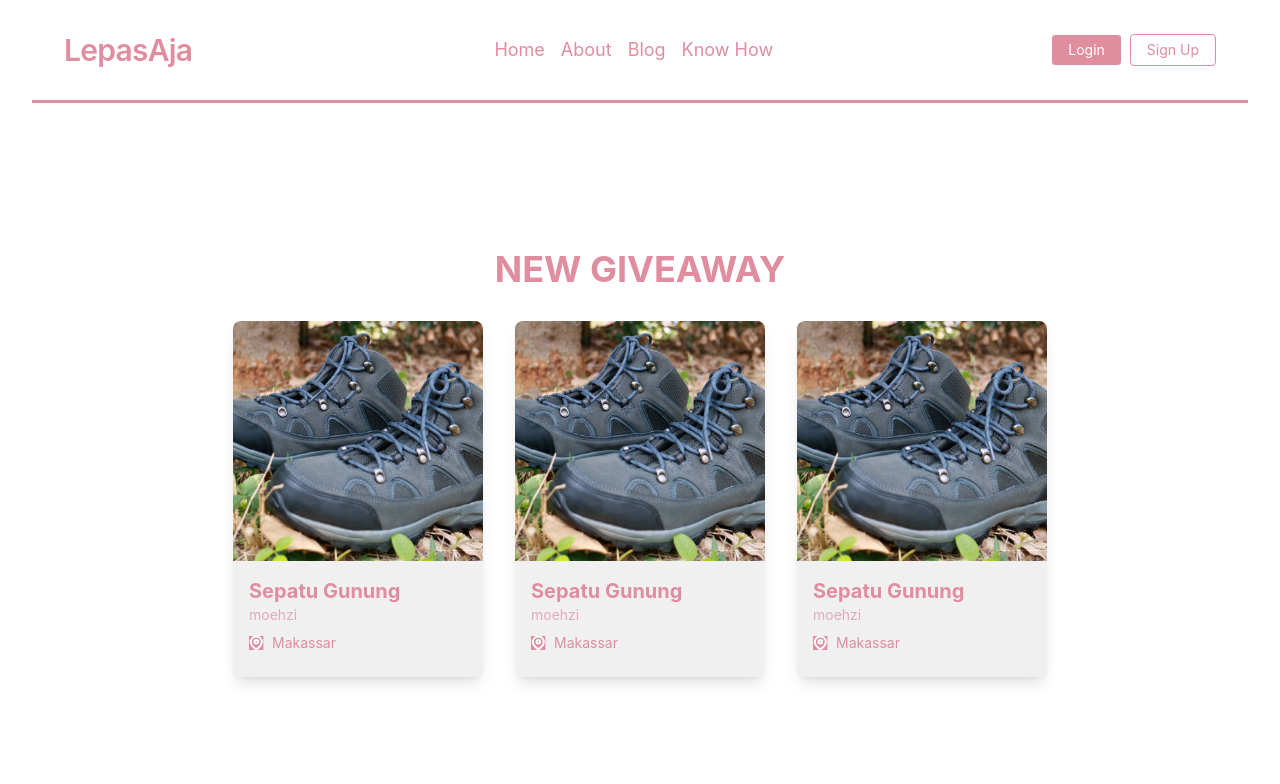
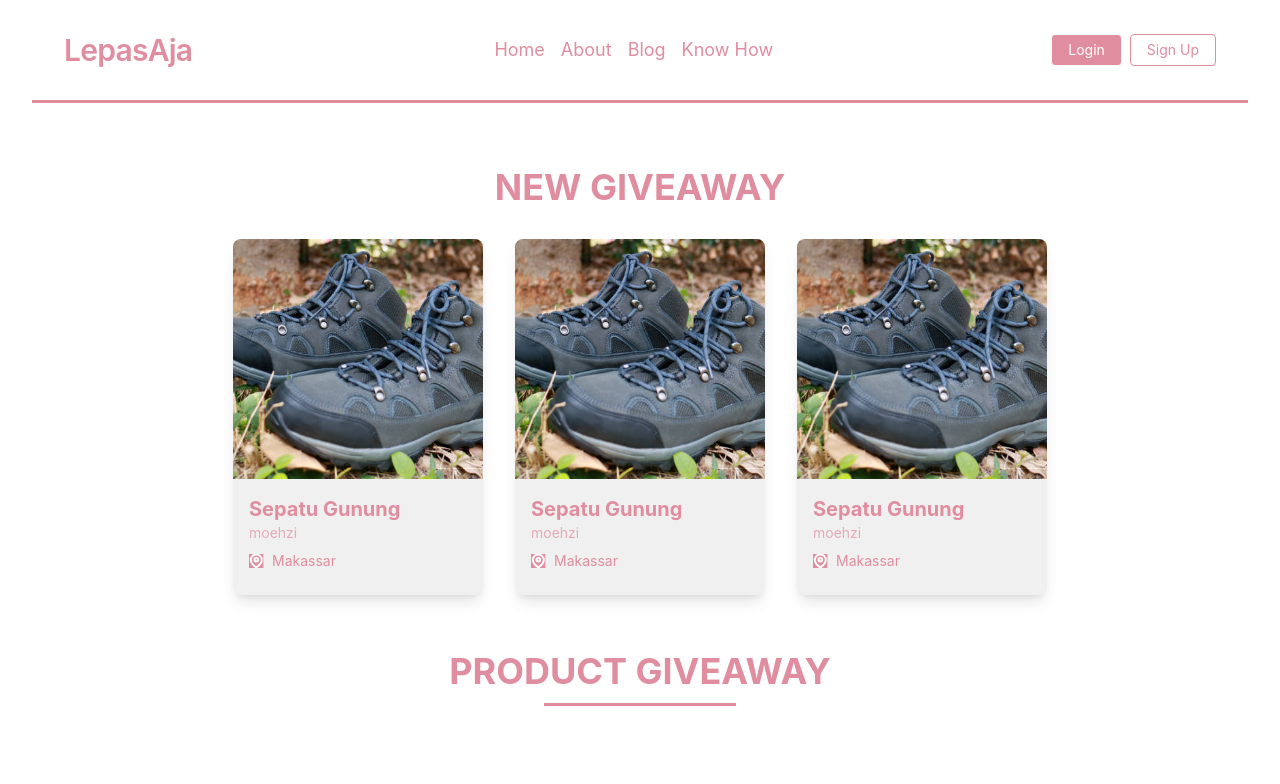
Before and after one commit to kucengorenji/lepas-aja, a Next.js app: page / in a window 1280 px wide. Shown: the top 784 px of the page. Built offline with nearby package versions, Linux system fonts and the light colour scheme.

Commit message:
feat: implement product list component on index

```diff
--- a/pages/index.js
+++ b/pages/index.js
@@ -4,6 +4,7 @@ import styles from '../styles/Home.module.css';
 import Navbar from '../components/Navbar';
 import CardProduct from '../components/CardProduct';
 import NewGiveaway from '../components/NewGiveaway';
+import ProductGiveaway from '../components/ProductGiveaway';
 
 export default function Home() {
   return (
@@ -15,6 +16,7 @@ export default function Home() {
       </Head>
       <main className={styles.main}>
         <NewGiveaway />
+        <ProductGiveaway />
       </main>
     </div>
   );
```
